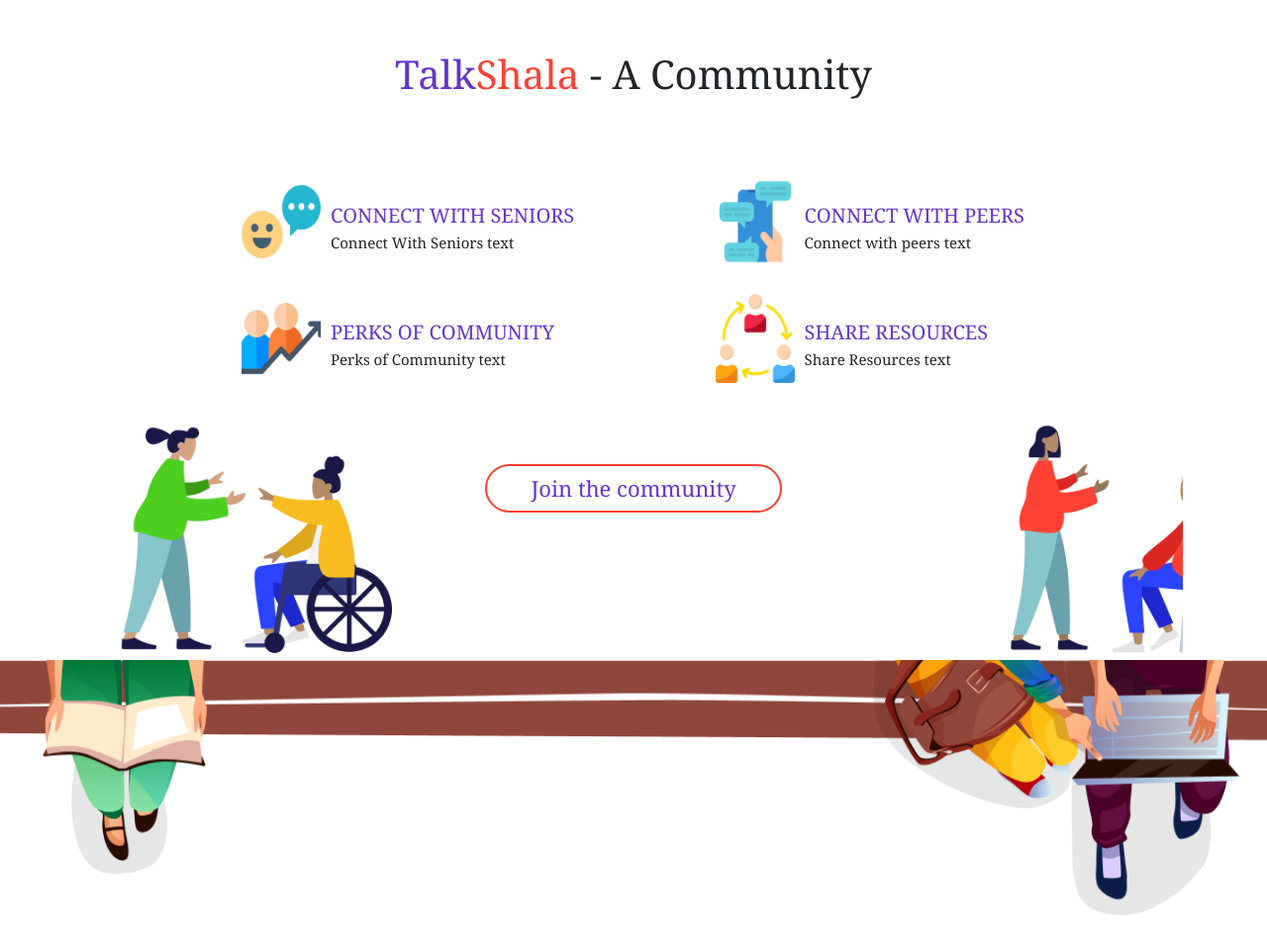
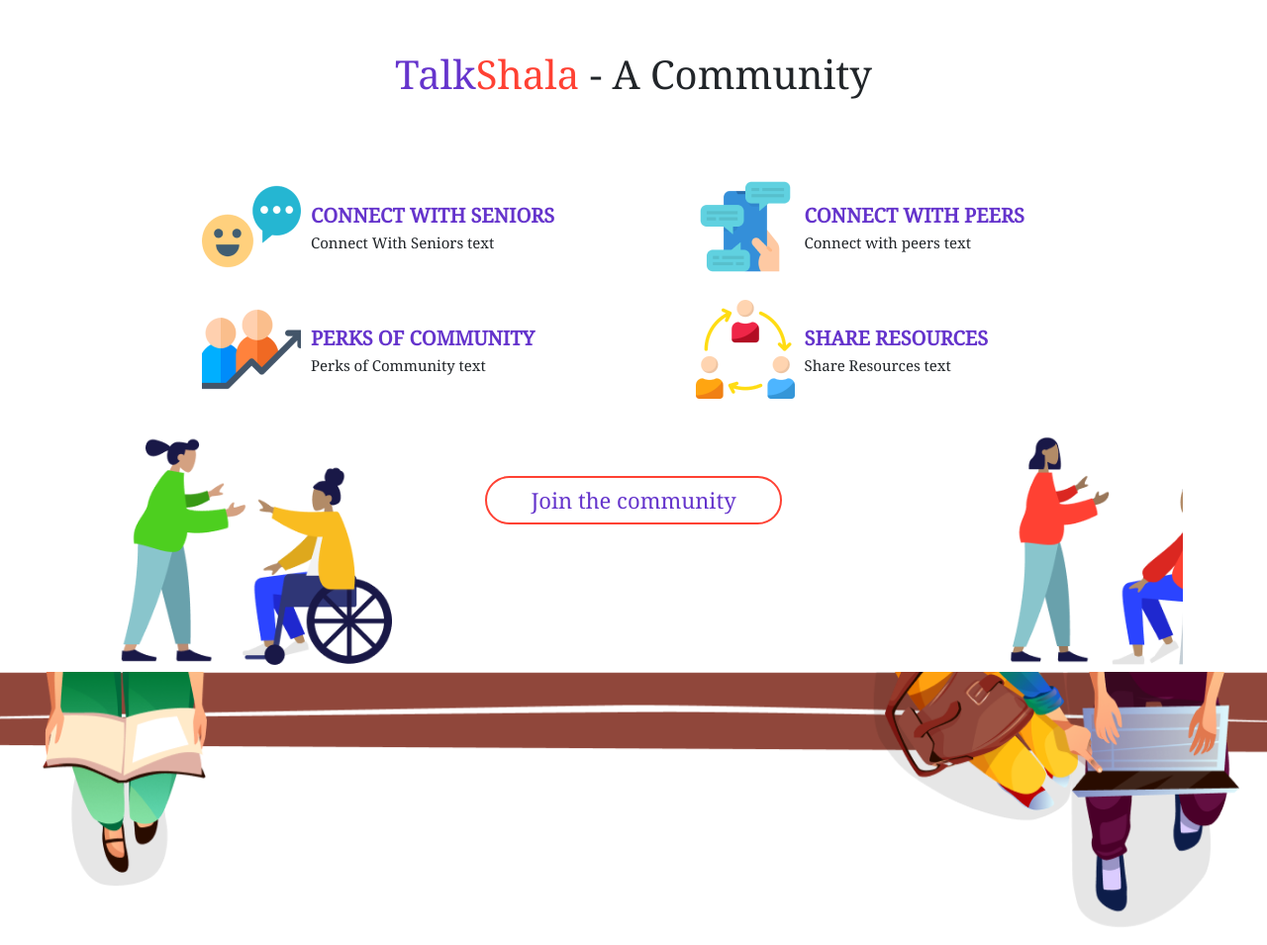
Before and after one commit to therupdeep/collegeshala-beta, a plain HTML site: page index.html in a window 1280 px wide. Shown: the part 1492-2447 px from the top of the page at 99% size. Drawn offline with nearby package versions, Linux system fonts and the light colour scheme.

Commit message:
minor changes

```diff
--- a/css/style.css
+++ b/css/style.css
@@ -99,12 +99,13 @@
 }
 
 .talkshala .talkshala-description{
-    padding-left: 135px;
+    padding-left: 95px;
 }
 
 .talkshala .talkshala-description #talkshala-heading{
     color: #6534CC;
     font-size: 20px;
+    font-weight: 700;
 }
 
 .talkshala .talkshala-description #talkshala-text{
@@ -112,8 +113,8 @@
 }
 
 .imagetext{
-    width: 90px;
-    height: 90px;
+    width: 110px;
+    height: 100px;
     float: left;
     padding-right: 10px;
 }
```
